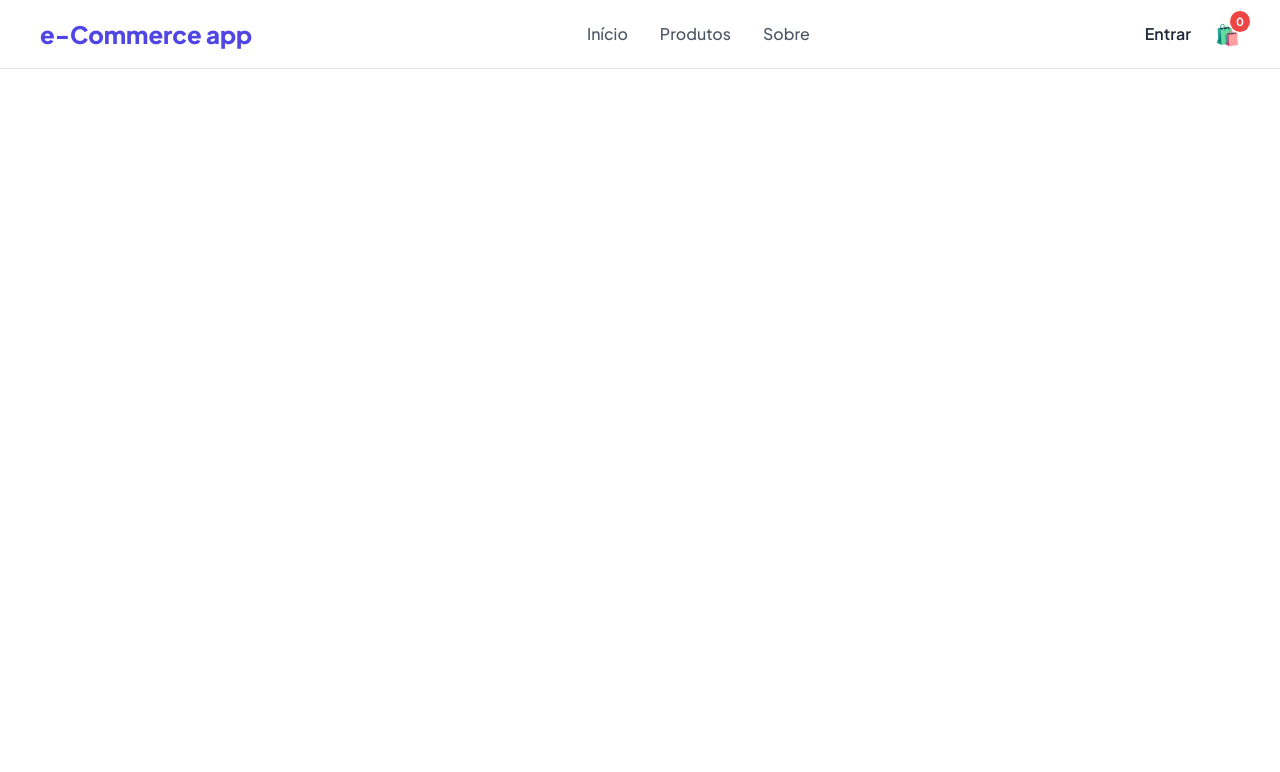
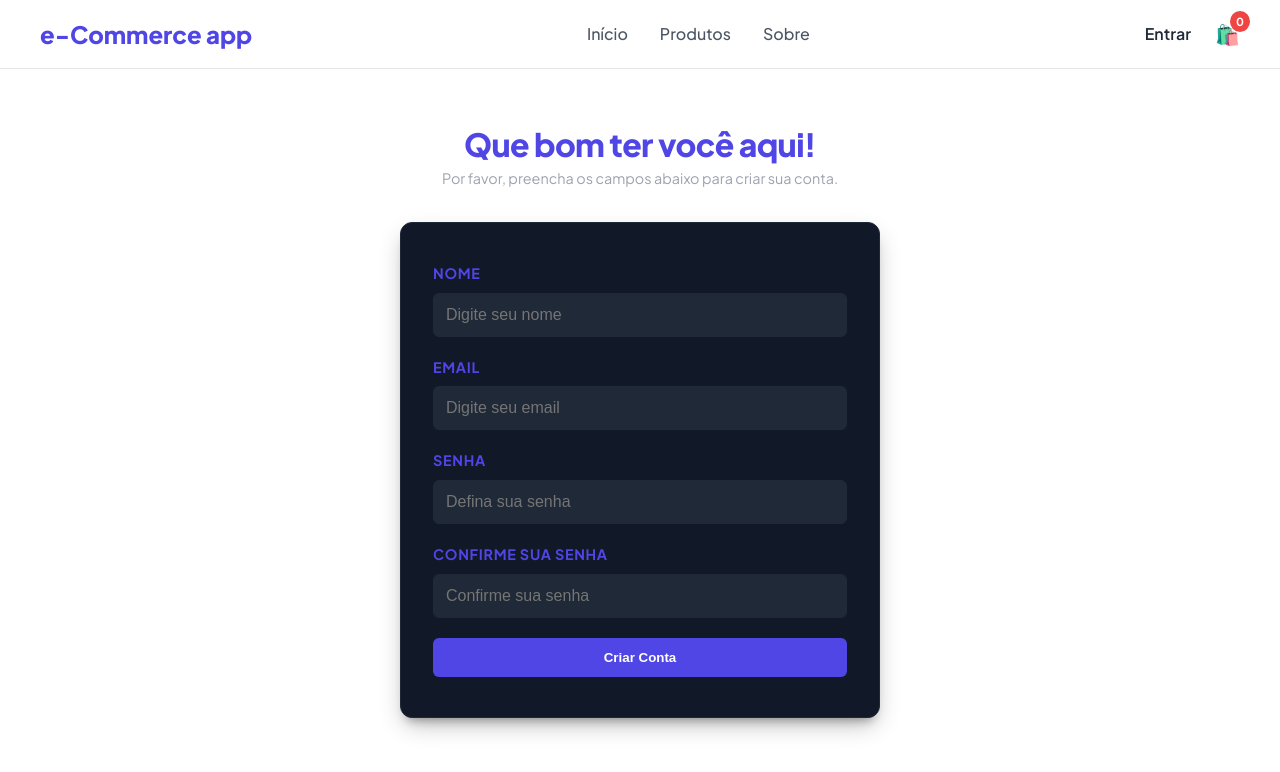
Before and after one commit to paulo-campos-57/e-commerce-platform-frontend, a Vue app in the folder ec-front/: page /register in a window 1280 px wide. Shown: the top 772 px of the page. Built offline with nearby package versions, Linux system fonts and the light colour scheme; no server answers.

Commit message:
add: create register page

```diff
--- /dev/null
+++ b/ec-front/src/assets/register.css
@@ -0,0 +1,57 @@
+.register-container {
+    display: flex;
+    flex-direction: column;
+    align-items: center;
+    justify-content: center;
+    min-height: 80vh;
+    padding: 1rem;
+}
+
+.register-title {
+    font-size: 2rem;
+    margin-bottom: 0.25rem;
+    font-weight: 800;
+    color: #4f46e5;
+    text-align: center;
+}
+
+.register-description {
+    color: #9ca3af;
+    font-size: 0.9rem;
+    text-align: center;
+    margin-bottom: 2rem;
+}
+
+.register-form {
+    display: flex;
+    flex-direction: column;
+    width: 100%;
+    max-width: 480px;
+    background-color: #111827;
+    padding: 2.5rem 2rem;
+    border-radius: 0.75rem;
+    border: 1px solid #1f2937;
+    box-shadow: 0 10px 25px -5px rgba(0, 0, 0, 0.3), 0 8px 10px -6px rgba(0, 0, 0, 0.3);
+}
+
+.form-group {
+    margin-bottom: 1.25rem;
+    display: flex;
+    flex-direction: column;
+    width: 100%;
+}
+
+.register-button {
+    padding: 0.75rem;
+    background-color: #4f46e5;
+    color: white;
+    font-weight: 700;
+    border: none;
+    border-radius: 0.375rem;
+    cursor: pointer;
+    transition: background-color 0.2s, transform 0.1s;
+}
+
+.register-button:hover {
+    background-color: #4338ca;
+}
--- a/ec-front/src/router/index.js
+++ b/ec-front/src/router/index.js
@@ -3,6 +3,7 @@ import IndexView from '../views/IndexView.vue'
 import HomeView from '../views/HomeView.vue'
 import LoginView from '../views/LoginView.vue'
 import AboutView from '../views/AboutView.vue'
+import RegisterView from '@/views/RegisterView.vue'
 
 const router = createRouter({
     history: createWebHistory(import.meta.env.BASE_URL),
@@ -23,6 +24,11 @@ const router = createRouter({
             component: LoginView
         },
         {
+            path: '/register',
+            name: 'register',
+            component: RegisterView
+        },
+        {
             path: '/about',
             name: 'about',
             component: AboutView
--- a/ec-front/src/views/IndexView.vue
+++ b/ec-front/src/views/IndexView.vue
@@ -33,7 +33,7 @@ const goToLogin = () => {
 };
 
 const goToRegister = () => {
-  router.push("/cadastro");
+  router.push("/register");
 };
 </script>
 
--- /dev/null
+++ b/ec-front/src/views/RegisterView.vue
@@ -0,0 +1,113 @@
+<template>
+  <div class="register-container">
+    <h1 class="register-title">Que bom ter você aqui!</h1>
+    <p class="register-description">
+      Por favor, preencha os campos abaixo para criar sua conta.
+    </p>
+    <form class="register-form" @submit.prevent="handleRegister">
+      <div class="form-group">
+        <label for="name">Nome</label>
+        <input
+          v-model="formData.name"
+          type="text"
+          id="name"
+          name="name"
+          placeholder="Digite seu nome"
+          required
+        />
+      </div>
+      <div class="form-group">
+        <label for="email">Email</label>
+        <input
+          v-model="formData.email"
+          type="email"
+          id="email"
+          name="email"
+          placeholder="Digite seu email"
+          required
+        />
+      </div>
+      <div class="form-group">
+        <label for="password">Senha</label>
+        <input
+          v-model="formData.password"
+          type="password"
+          id="password"
+          name="password"
+          placeholder="Defina sua senha"
+          required
+        />
+      </div>
+      <div class="form-group">
+        <label for="confirmPassword">Confirme sua senha</label>
+        <input
+          v-model="formData.confirmPassword"
+          type="password"
+          id="confirmPassword"
+          name="confirmPassword"
+          placeholder="Confirme sua senha"
+          required
+        />
+      </div>
+      <button type="submit" class="register-button" :disabled="isLoading">
+        <span v-if="!isLoading">Criar Conta</span>
+        <span v-else>Cadastrando...</span>
+      </button>
+    </form>
+  </div>
+</template>
+
+<script setup>
+import { reactive, ref } from "vue";
+import { useRouter } from "vue-router";
+import { userService } from "@/services/userService";
+import { useToast } from "vue-toastification";
+
+const router = useRouter();
+const toast = useToast();
+const isLoading = ref(false);
+
+const formData = reactive({
+  name: "",
+  email: "",
+  password: "",
+  confirmPassword: "",
+});
+
+const handleRegister = async () => {
+  if (formData.password !== formData.confirmPassword) {
+    toast.error("As senhas não coincidem.");
+    return;
+  }
+
+  isLoading.value = true;
+
+  try {
+    const data = await userService.register({
+      name: formData.name,
+      email: formData.email,
+      password: formData.password,
+    });
+
+    toast.success(data.message || "Registro efetuado com sucesso!");
+    router.push("/login");
+  } catch (error) {
+    console.error("Erro no cadastro:", error);
+
+    const apiMessage = error.response?.data?.message;
+
+    if (Array.isArray(apiMessage)) {
+      apiMessage.forEach((msg) => toast.error(msg));
+    } else {
+      toast.error(apiMessage || "Erro ao criar conta.");
+    }
+  } finally {
+    isLoading.value = false;
+  }
+};
+</script>
+
+<style>
+@import "@/assets/register.css";
+@import "@/assets/base.css";
+</style>
```
